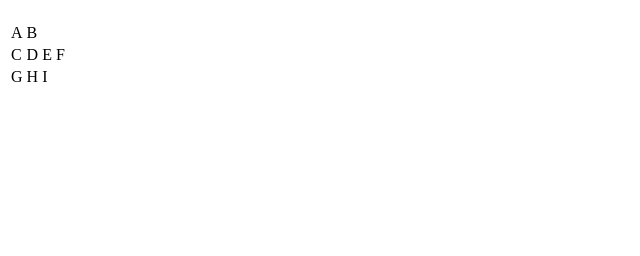
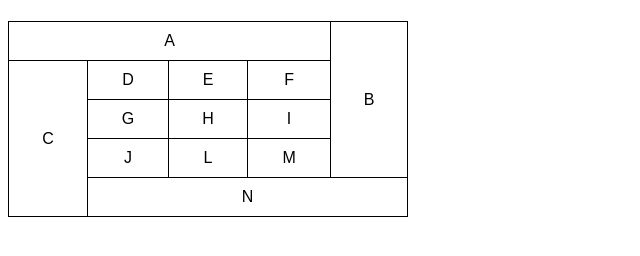
Before and after one commit to jefersonbrendo/htmlecss, a plain HTML site: page desafios/Desafio Tabelas/tabela002.html in a window 1280 px wide. Shown: the whole page, without its empty margins (0-640 px from the left). Drawn offline with Linux system fonts and the light colour scheme.

Commit message:
criando tabela

```diff
--- a/desafios/Desafio Tabelas/tabela002.html
+++ b/desafios/Desafio Tabelas/tabela002.html
@@ -4,6 +4,20 @@
     <meta charset="UTF-8">
     <meta name="viewport" content="width=device-width, initial-scale=1.0">
     <title>Tabelas</title>
+    <style>
+        body {
+            font-family: Arial, Helvetica, sans-serif;
+        }
+        table {
+            border-collapse: collapse;
+            width: 400px;
+        }
+        td {
+            border: 1px solid black;
+            padding: 10px;
+            text-align: center;
+        }
+    </style>
 </head>
 <body>
     <table>
@@ -11,11 +25,11 @@
 
         </h1>
         <tr>
-            <td>A</td>
-            <td>B</td>
+            <td colspan="4">A</td>
+            <td rowspan="4">B</td>
         </tr>
         <tr>
-            <td>C</td>
+            <td rowspan="4">C</td>
             <td>D</td>
             <td>E</td>
             <td>F</td>
@@ -25,8 +39,14 @@
             <td>H</td>
             <td>I</td>
         </tr>
-        <tr></tr>
-        <tr></tr>
+        <tr>
+            <td>J</td>
+            <td>L</td>
+            <td>M</td>
+        </tr>
+        <tr>
+            <td colspan="4">N</td>
+        </tr>
     </table>
 </body>
 </html>
```
Also changed, not shown: desafios/Desafio Tabelas/tabela001.html (+0 -1 lines).
